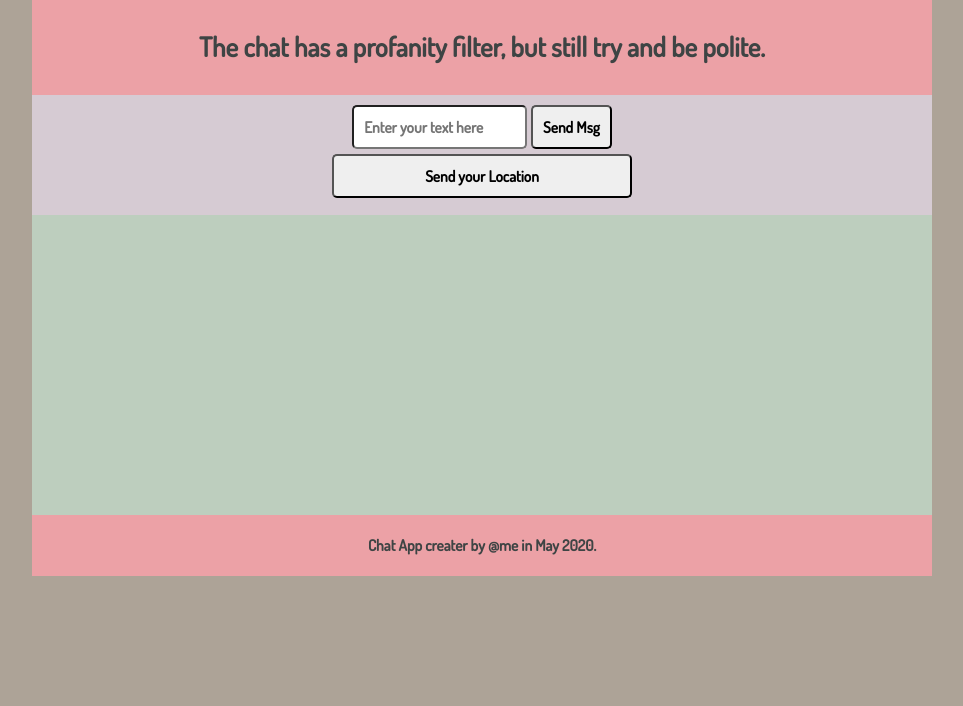
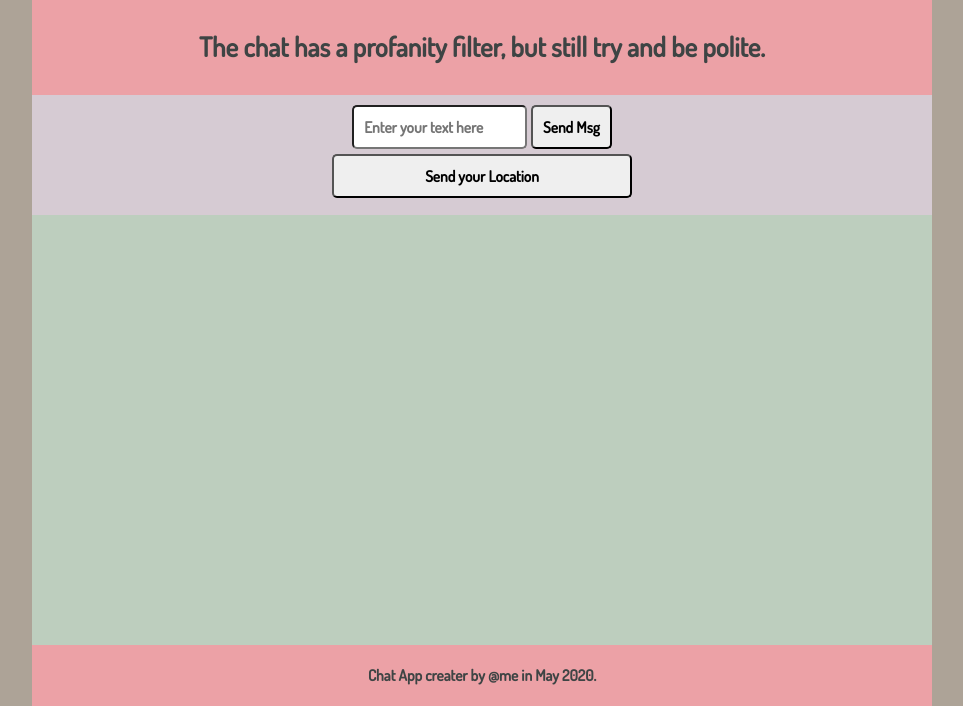
Before and after one commit to buscaroli/chat-app, a plain HTML site: page public/index.html in a window 1280 px wide. Shown: the part 105-811 px from the top of the page, without its empty margins (158-1121 px from the left). Drawn offline with nearby package versions, Linux system fonts and the light colour scheme; no server answers.

Commit message:
Minor fix: app adjusts to vertical height of page.

```diff
--- a/public/css/styles.css
+++ b/public/css/styles.css
@@ -6,6 +6,7 @@ body {
     font-size: 1.2em;
     max-width: 900px;
     margin: 0 auto;
+
 }
 
 h1 {
@@ -18,9 +19,9 @@ h2 {
 
 #wrapper {
     display: grid;
-    grid-template-rows: 200px 120px 300px 50px;
-    background: #75BEFF;
+    grid-template-rows: 200px 120px auto 50px;
 
+    height: 100vh;
     min-width: 500px;
     text-align: center;
 
```
